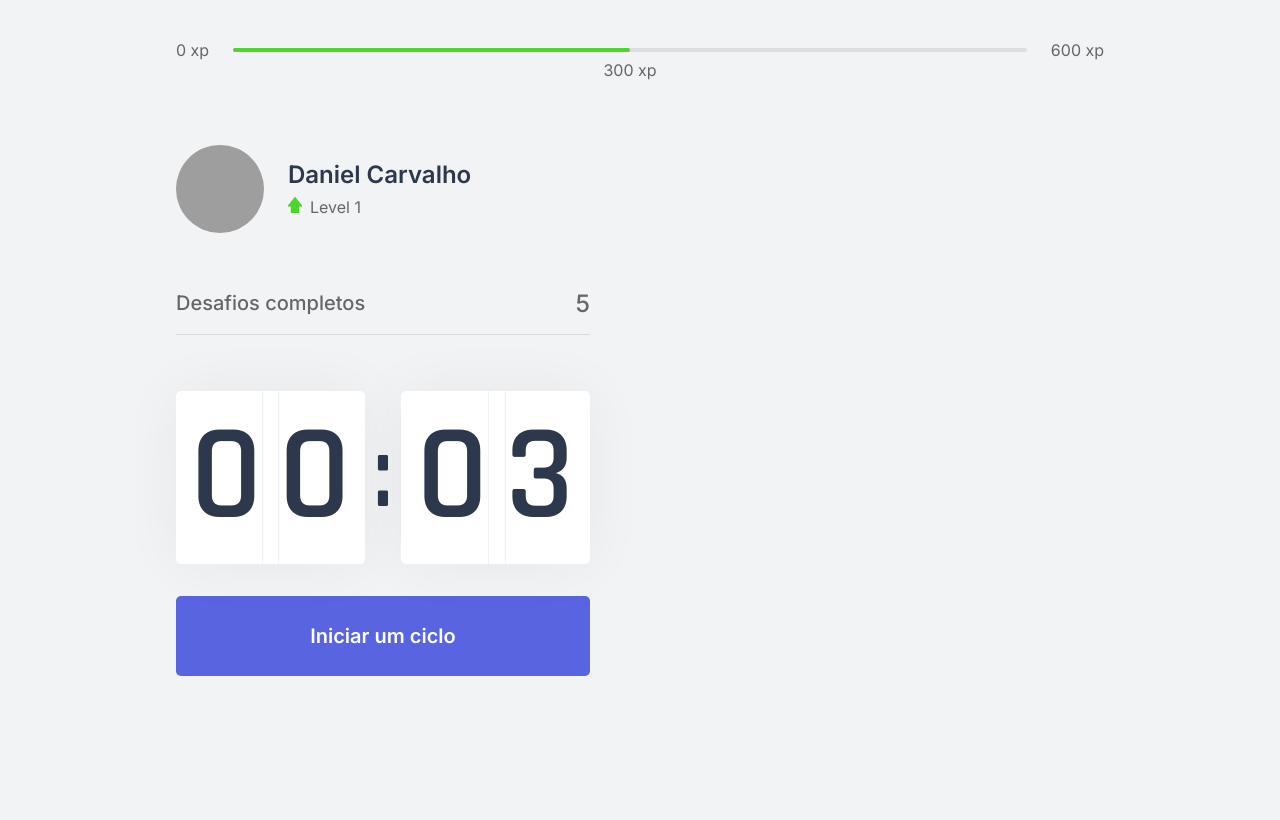
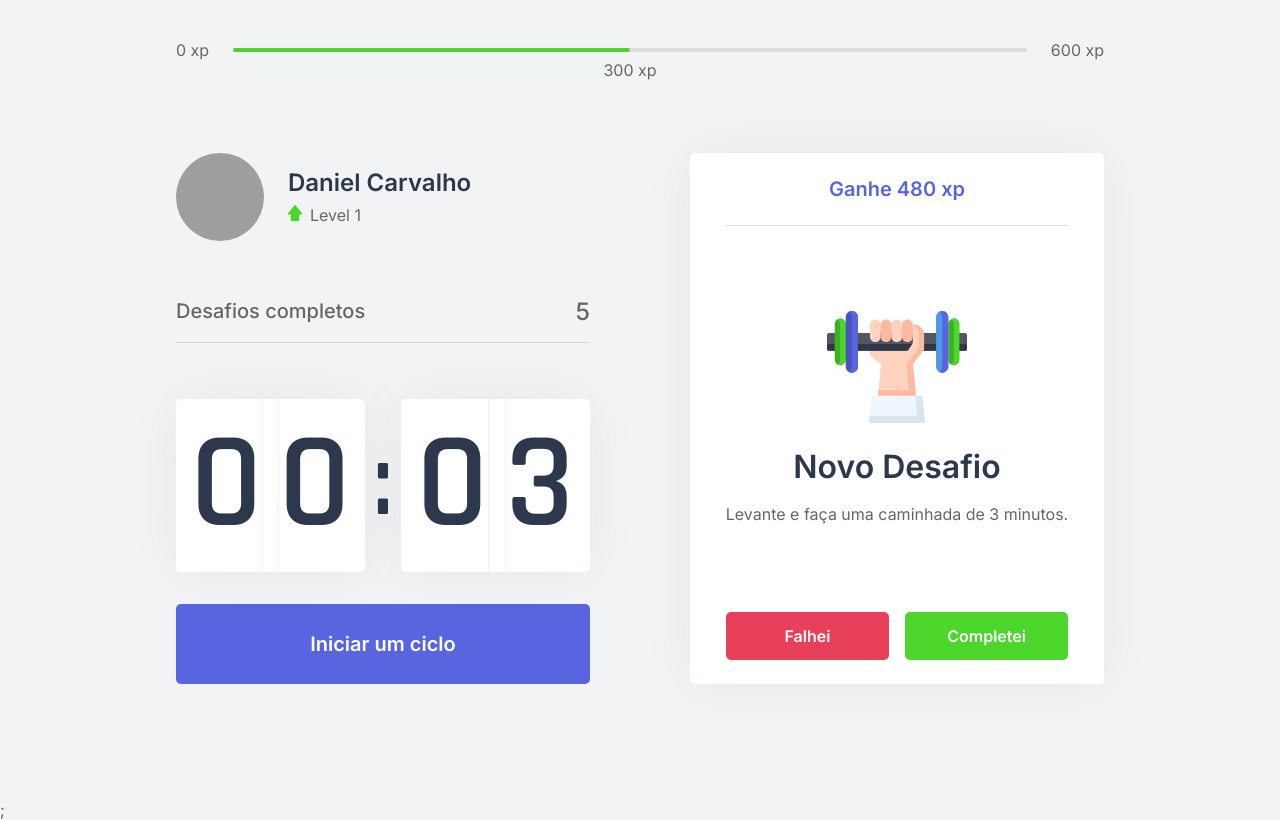
Before and after one commit to daniel30-07/weMove, a Next.js app: page / in a window 1280 px wide. Built offline with nearby package versions, Linux system fonts and the light colour scheme; grey boxes are pictures that could not be loaded.

Commit message:
Add ChallengeBox component and react context

```diff
--- /dev/null
+++ b/src/components/ChallengeBox.tsx
@@ -0,0 +1,42 @@
+import { useContext } from "react";
+import { ChallengeContext } from "../contexts/ChallengesContexts";
+import styles from "../styles/components/ChallengeBox.module.css";
+
+export function ChallengeBox() {
+  const contextData = useContext(ChallengeContext);
+
+  console.log(contextData);
+
+  const hasActiveChallenge = true;
+
+  return (
+    <div className={styles.challengeBoxContainer}>
+      {hasActiveChallenge ? (
+        <div className={styles.challengeActive}>
+          <header>Ganhe 480 xp</header>
+          <main>
+            <img src="icons/body.svg" alt="body" />
+            <strong>Novo Desafio</strong>
+            <p>Levante e faça uma caminhada de 3 minutos.</p>
+          </main>
+          <footer>
+            <button type="button" className={styles.failButton}>
+              Falhei
+            </button>
+            <button type="button" className={styles.succeededButton}>
+              Completei
+            </button>
+          </footer>
+        </div>
+      ) : (
+        <div className={styles.challengeNotActive}>
+          <strong>Finalize um ciclo para receber um desafio</strong>
+          <p>
+            <img src="icons/level-up.svg" alt="Level up" />
+            Avance de level completando desafios
+          </p>
+        </div>
+      )}
+    </div>
+  );
+}
--- a/src/components/Countdown.tsx
+++ b/src/components/Countdown.tsx
@@ -1,11 +1,14 @@
-import { useEffect, useState } from "react";
+import { useContext, useEffect, useState } from "react";
 import { render } from "react-dom";
+import { ChallengeContext } from "../contexts/ChallengesContexts";
 
 import styles from "../styles/components/Countdown.module.css";
 
 let countdownTimeout: NodeJS.Timeout;
 
 export function Countdown() {
+  const { startNewChallenge } = useContext(ChallengeContext);
+
   const [time, setTime] = useState(0.05 * 60);
   const [isActive, setIsActive] = useState(false);
   const [hasFinished, setHasFinished] = useState(false);
@@ -33,6 +36,7 @@
     } else if (isActive && time == 0) {
       setHasFinished(true);
       setIsActive(false);
+      startNewChallenge();
     }
   }, [isActive, time]);
 
--- /dev/null
+++ b/src/contexts/ChallengesContexts.tsx
@@ -0,0 +1,43 @@
+import { createContext, useState, ReactNode } from "react";
+
+interface ChallengesContextsData {
+  level: number;
+  currentExperience: number;
+  challengeCompleted: number;
+  levelUp: () => void;
+  startNewChallenge: () => void;
+}
+
+interface ChallengesProviderProps {
+  children: ReactNode;
+}
+
+export const ChallengeContext = createContext({} as ChallengesContextsData);
+
+export function ChallengesProvider({ children }: ChallengesProviderProps) {
+  const [level, setLevel] = useState(1);
+  const [currentExperience, setCurrentExperience] = useState(0);
+  const [challengeCompleted, setChallengeCompleted] = useState(0);
+
+  function levelUp() {
+    setLevel(level + 1);
+  }
+
+  function startNewChallenge() {
+    console.log("new challenge");
+  }
+
+  return (
+    <ChallengeContext.Provider
+      value={{
+        level,
+        currentExperience,
+        challengeCompleted,
+        levelUp,
+        startNewChallenge,
+      }}
+    >
+      {children}
+    </ChallengeContext.Provider>
+  );
+}
--- a/src/pages/_app.tsx
+++ b/src/pages/_app.tsx
@@ -1,7 +1,14 @@
-import '../styles/global.css'
+import "../styles/global.css";
+
+import { ChallengesProvider } from "../contexts/ChallengesContexts";
 
 function MyApp({ Component, pageProps }) {
-  return <Component {...pageProps} />
+  return (
+    //todos elementos dentro do Provider vão ter acesso aos dados do contexto
+    <ChallengesProvider>
+      <Component {...pageProps} />;
+    </ChallengesProvider>
+  );
 }
 
-export default MyApp
+export default MyApp;
--- a/src/pages/index.tsx
+++ b/src/pages/index.tsx
@@ -5,6 +5,7 @@
 import Head from "next/head";
 
 import styles from "../styles/pages/Home.module.css";
+import { ChallengeBox } from "../components/ChallengeBox";
 
 export default function Home() {
   return (
@@ -19,7 +20,9 @@
           <CompletedChallenges />
           <Countdown />
         </div>
-        <div></div>
+        <div>
+          <ChallengeBox />
+        </div>
       </section>
     </div>
   );
--- /dev/null
+++ b/src/styles/components/ChallengeBox.module.css
@@ -0,0 +1,108 @@
+.challengeBoxContainer {
+  height: 100%;
+  background-color: var(--white);
+  border-radius: 5px;
+  box-shadow: 0 0 60px rgba(0, 0, 0, 0.05);
+  padding: 1.5rem 2rem;
+
+  display: flex;
+  flex-direction: column;
+  align-items: center;
+  justify-content: center;
+
+  text-align: center;
+}
+
+.challengeNotActive {
+  display: flex;
+  flex-direction: column;
+  align-items: center;
+}
+
+.challengeNotActive strong {
+  font-size: 1.5rem;
+  font-weight: 500;
+  line-height: 1.4;
+}
+
+.challengeNotActive p {
+  display: flex;
+  flex-direction: column;
+  align-items: center;
+  line-height: 1.4;
+  max-width: 70%;
+  margin-top: 3rem;
+}
+
+.challengeNotActive p img {
+  margin-bottom: 1rem;
+}
+
+.challengeActive {
+  height: 100%;
+
+  display: flex;
+  flex-direction: column;
+}
+
+.challengeActive header {
+  color: var(--blue);
+  font-weight: 600;
+  font-size: 1.25rem;
+  padding: 0 2rem 1.5rem;
+  border-bottom: 1px solid var(--gray-line);
+}
+
+.challengeActive main {
+  flex: 1;
+  display: flex;
+  flex-direction: column;
+  align-items: center;
+  justify-content: center;
+}
+
+.challengeActive main strong {
+  font-size: 2rem;
+  font-weight: 600;
+  color: var(--title);
+  margin: 1.5rem 0 1rem;
+}
+
+.challengeActive main p {
+  line-height: 1.5;
+}
+
+.challengeActive footer {
+  display: grid;
+  grid-template-columns: 1fr 1fr;
+  gap: 1rem;
+}
+
+.challengeActive footer button {
+  height: 3rem;
+  display: flex;
+  align-items: center;
+  justify-content: center;
+
+  border: 0;
+  border-radius: 5px;
+
+  color: var(--white);
+
+  font-size: 1rem;
+  font-weight: 600;
+
+  transition: filter 0.3s;
+}
+
+.failButton {
+  background-color: var(--red);
+}
+
+.succeededButton {
+  background-color: var(--green);
+}
+
+.challengeActive footer button:hover {
+  filter: brightness(0.8);
+}
--- a/src/styles/components/ExperienceBar.module.css
+++ b/src/styles/components/ExperienceBar.module.css
@@ -27,5 +27,5 @@
   position: absolute;
   top: 12px;
   /* deixa o texto exatamente no centro */
-  transform: translatex(-50%);
+  transform: translateX(-50%);
 }
--- a/src/styles/pages/Home.module.css
+++ b/src/styles/pages/Home.module.css
@@ -10,9 +10,10 @@
 }
 
 .container section {
+  padding-top: 1rem;
   flex: 1;
   display: grid;
   grid-template-columns: 1fr 1fr;
   gap: 6.25rem;
-  align-items: center;
+  align-content: center;
 }
```
Also changed, not shown: challenges.json (added, +62 -0 lines).
